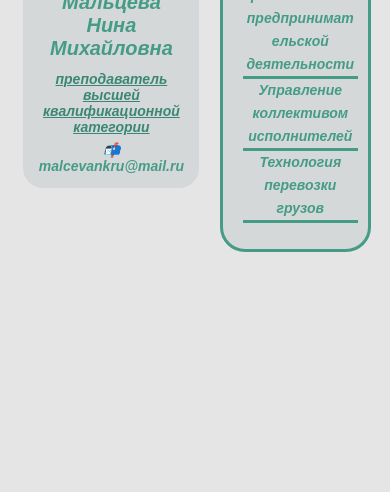
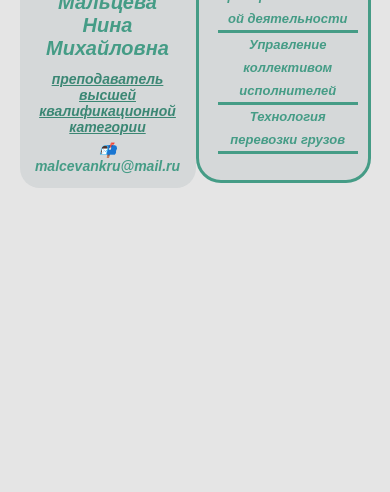
Before and after one commit to KrOkOdIl1920/web_gm, a Flask app: page / in a window 390 px wide. Shown: the part 302-794 px from the top of the page. Run offline with Flask 3, Linux system fonts and the light colour scheme.

Commit message:
Обновочка3))))

```diff
--- a/static/main.css
+++ b/static/main.css
@@ -194,7 +194,7 @@ body {
   }
 
   .name {
-    left: 6%;
+    left: 5%;
     top: 21%;
     width: 40%;
     text-align: center;
@@ -212,7 +212,7 @@ body {
   .lessons {
     right: 5%;
     top: 21%;
-    width: 32%;
+    width: 38%;
     padding: 10px;
     word-break: break-word;
     background-color: rgb(213, 216, 217);
@@ -244,12 +244,12 @@ body {
 
   .list {
     color: #459c86;
-    font-size: 14px;
+    font-size: 13px;
     font-style: italic;
     font-weight: bold;
     line-height: 23px;
     text-align: center;
-    margin-left: -35%;
+    margin-left: -29%;
     list-style: none;
     border-bottom-style: solid;
   }
```
